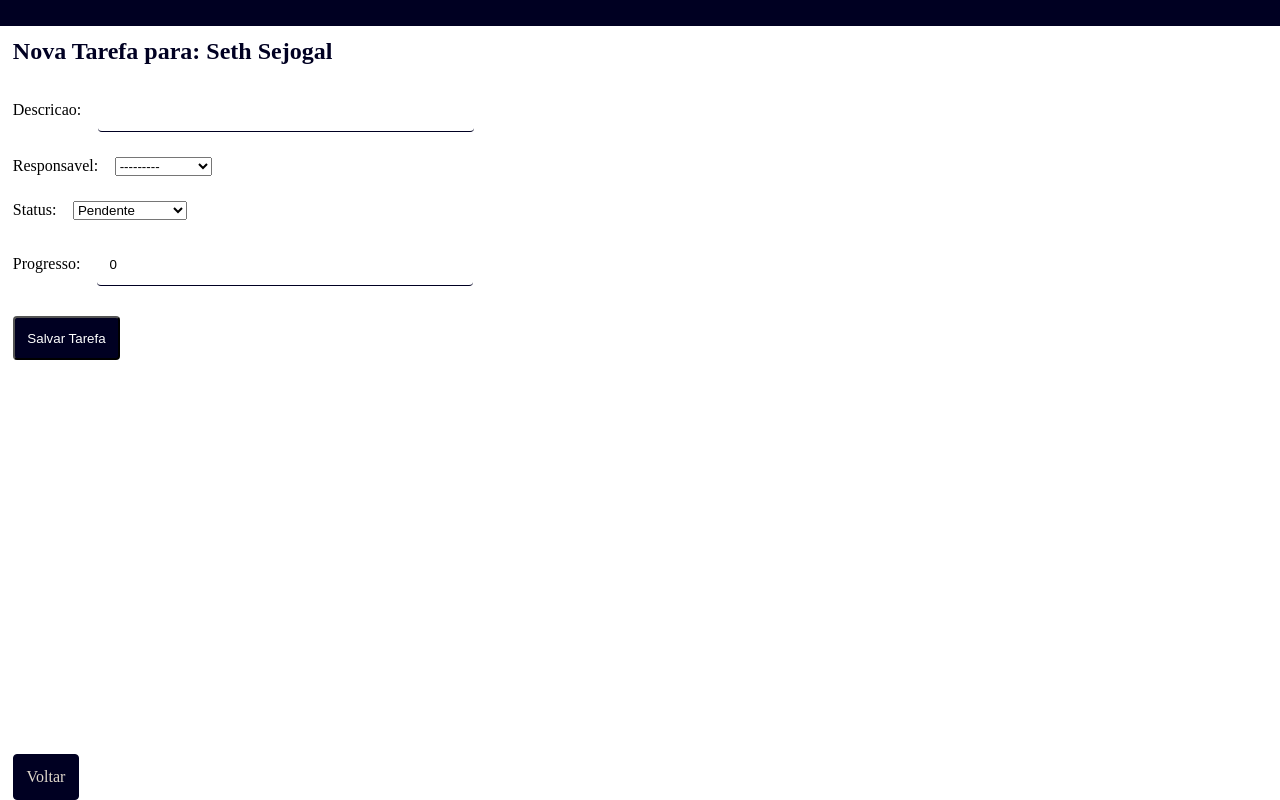
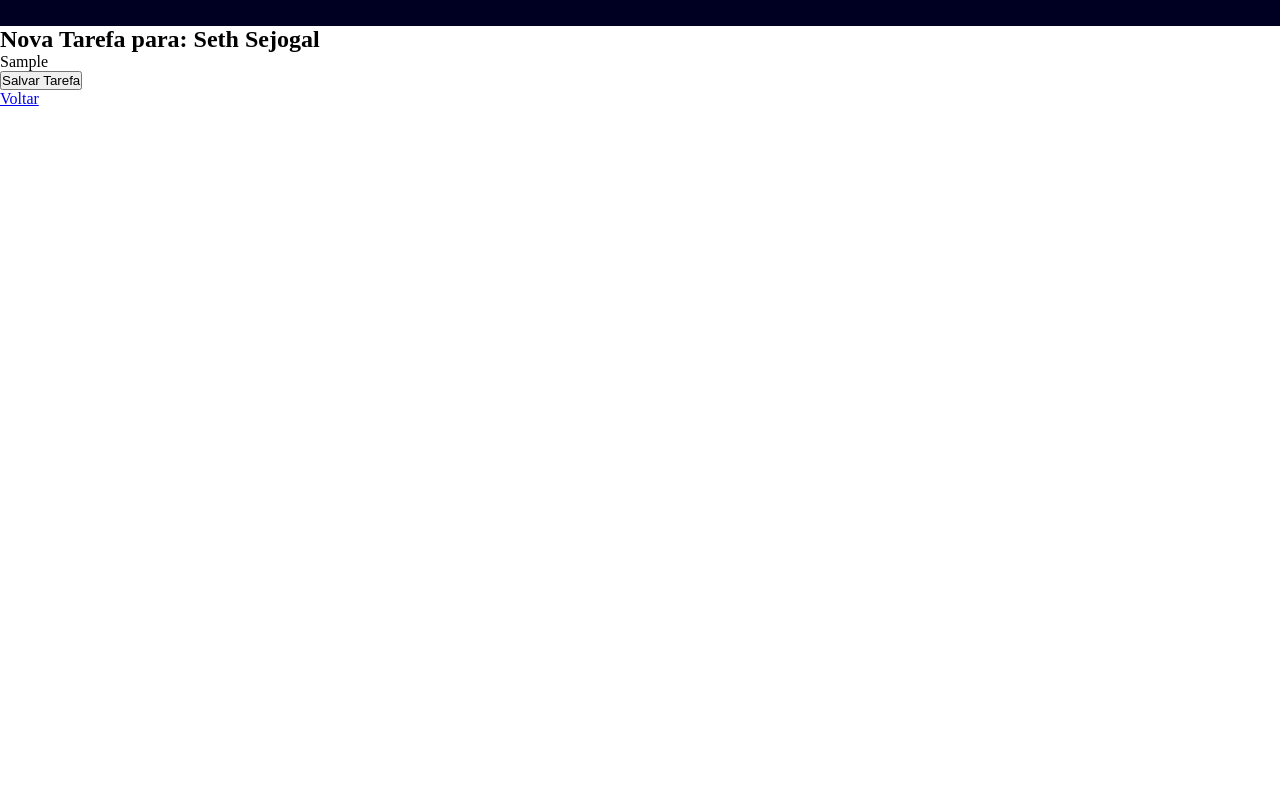
Before and after one commit to Fabiongila/Intranet_PMO, a Django app: template projetos/templates/projetos/nova_tarefa.html in a window 1280 px wide. Run offline with Django 5.2, Linux system fonts and the light colour scheme; data comes from the database, SQL or seed files in the repository; both versions use the stored data as it was after the commit; tables that the repository leaves empty hold one stand-in row (values such as "Sample post"); the template is opened without the code that fills it: values that come from a table or form of the project are taken from there, most other values are stand-ins (such as "Sample title", 1, 10 or a date in 2020); some libraries are stand-ins or nearby versions.

Commit message:
ajuste.5

```diff
--- a/projetos/templates/projetos/dashboard.html
+++ b/projetos/templates/projetos/dashboard.html
@@ -1,6 +1,6 @@
 {% extends 'base.html' %}
 {% block content %}
-{% incluede "projetos/sidebar.html" %}
+
 <header>
   <h2>Meus Projetos</h2>
     <a class="btn-Adddep" href="{% url 'novo_projeto' %}">+ Novo Projeto</a>
--- a/projetos/templates/projetos/nova_tarefa.html
+++ b/projetos/templates/projetos/nova_tarefa.html
@@ -1,60 +1,19 @@
 {% extends 'base.html' %}
+{% load widget_tweaks %}
+{% load static %}
+
 {% block content %}
-<section>
 
-  <h2>Nova Tarefa para: {{ projeto.nome }}</h2>
-  <form method="post">
-    {% csrf_token %}
-    {{ form.as_p }}
-    <br>
-    <button type="submit">Salvar Tarefa</button>
-  </form>
-  <a class="btn-voltar" href="{% url 'detalhes_projeto' projeto.id %}">Voltar</a>
+  <div class="content">
+    <h2>Nova Tarefa para: {{ projeto.nome }}</h2>
 
-</section>
-
-<style>
-  /*SEÇÃO PRINCIPAL*/
-  section{
-      background-color: white;
-      border-radius: 4px;
-      padding: 1%;
-      margin-bottom: 2%;
-      flex-wrap: wrap;
-  }
-  h2{
-      margin-bottom: 1%;
-      color:#002;
-  }
-  /* CRIAR PROJETO*/
-  form button{
-      background: #002;
-      {% comment %} width: 100%; {% endcomment %}
-      color: #fff;
-      padding: 1%;
-      border-radius: 4px;
-  }
-  form input{
-      padding: 1%;
-      margin: 1%;
-      border-radius: 4px;
-      border: none;
-      border-bottom: 1px solid #002;
-      width: 30%;
-    }
-    form select{
-    margin: 1%;
-  }
-  .btn-voltar{
-      border: 1px solid #002;
-      border-radius: 4px;
-      color: #dfd7cb;
-      background-color: #002;
-      text-decoration: none;
-      position:fixed;
-      bottom:0;
-      padding:1%;
-  }
-</style>
-
+    <form method="POST">
+      {% csrf_token %}
+      <div class="form-group">
+        {{ form_nt.as_p }}
+      </div>
+      <button type="submit">Salvar Tarefa</button>
+    </form>
+    <a href="{% url 'detalhes_projeto' projeto.id %}">Voltar</a>
+  </div>
 {% endblock %}
--- /dev/null
+++ b/usuarios/templates/usuarios/editar_usuario.html
@@ -0,0 +1,6 @@
+<h2>Editar Usuário</h2>
+<form method="POST">
+  {% csrf_token %}
+  {{ form.as_p }}
+  <button type="submit">Salvar</button>
+</form>
```
Also changed, not shown: projetos/templates/projetos/Faqs.html (added, +17 -0 lines), projetos/templates/projetos/contactos.html (added, +14 -0 lines), projetos/templates/projetos/definicoes copy.html (added, +42 -0 lines), projetos/templates/projetos/sobre.html (added, +10 -0 lines), usuarios/templates/usuarios/configurar.html (added, +21 -0 lines), db.sqlite3.
